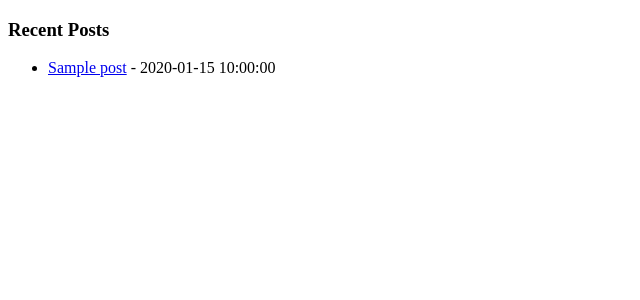
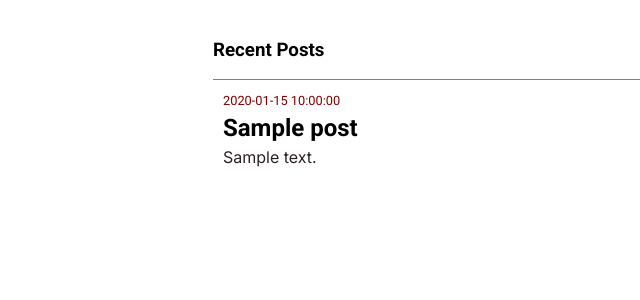
Before and after one commit to trevenue44/trevenue44.github.io, a Python web app: template templates/index.html in a window 1280 px wide. Shown: the top 300 px of the page, without its empty margins (0-640 px from the left). Run offline with Jinja, Linux system fonts and the light colour scheme; the template is opened without the code that fills it: most values are stand-ins (such as "Sample title", 1, 10 or a date in 2020).

Commit message:
add basic styling

```diff
--- /dev/null
+++ b/static/css/base.style.css
@@ -0,0 +1,9 @@
+@import url('https://fonts.googleapis.com/css2?family=Inter:ital,opsz,wght@0,14..32,100..900;1,14..32,100..900&display=swap');
+@import url('https://fonts.googleapis.com/css2?family=Inter:ital,opsz,wght@0,14..32,100..900;1,14..32,100..900&family=Roboto:ital,wght@0,100..900;1,100..900&display=swap');
+
+body {
+    max-width: 854px;
+    margin: 0 auto;
+    padding: 20px;
+    font-family: "Roboto", sans-serif;
+}
--- /dev/null
+++ b/static/css/index.style.css
@@ -0,0 +1,31 @@
+.post-a {
+    text-decoration: none;
+    color: inherit;
+}
+
+.post-container {
+    border-top: 0.5px solid grey;
+    padding: 10px 10px;
+    margin-bottom: 5px;
+}
+
+.post-container:hover {
+    background-color: #f0f0f0;
+}
+
+.post-container .post-date {
+    font-size: 0.8em;
+    color: maroon;
+}
+
+.post-container .post-title {
+    margin: 5px 0;
+    color: black;
+    font-size: x-large;
+}
+
+.post-container .post-excerpt {
+    color: #2B2024;
+    font-size: 1em;
+    font-family: "Inter", sans-serif;
+}
--- a/templates/base.html
+++ b/templates/base.html
@@ -4,6 +4,8 @@
     <meta charset="UTF-8">
     <meta name="viewport" content="width=device-width, initial-scale=1.0">
     <title>{{ site_title }}</title>
+    <link rel="stylesheet" href="/css/base.style.css">
+    {% block head %}{% endblock %}
 </head>
 <body>
     <main>
--- a/templates/index.html
+++ b/templates/index.html
@@ -1,9 +1,19 @@
 {% extends "base.html" %}
+
+{% block head %}
+    <link rel="stylesheet" href="/css/index.style.css">
+{% endblock %}
+
 {% block main_content %}
     <h3>Recent Posts</h2>
-    <ul>
+
     {% for post in posts %}
-        <li><a href="/{{ post.slug }}.html">{{ post.title }}</a> - {{ post.date }}</li>
+    <a class="post-a" href="/{{ post.slug }}.html">
+        <div class="post-container">
+            <span class="post-date">{{ post.date }}</span>
+            <h4 class="post-title">{{ post.title }}</h4>
+            <div class="post-excerpt">{{ post.excerpt | safe }}</div>
+        </div>
+    </a>
     {% endfor %}
-    </ul>
 {% endblock %}
```
Also changed, not shown: content/posts/java_and_truthy_checks.md (+1 -1 lines), main.py (+34 -3 lines), static/css/post.style.css (added, +27 -0 lines), templates/post.html (+12 -3 lines).
